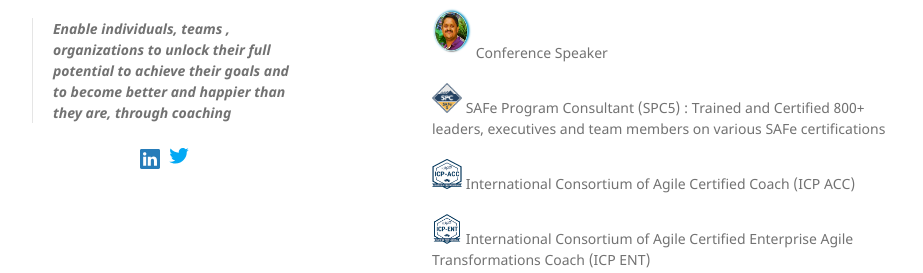
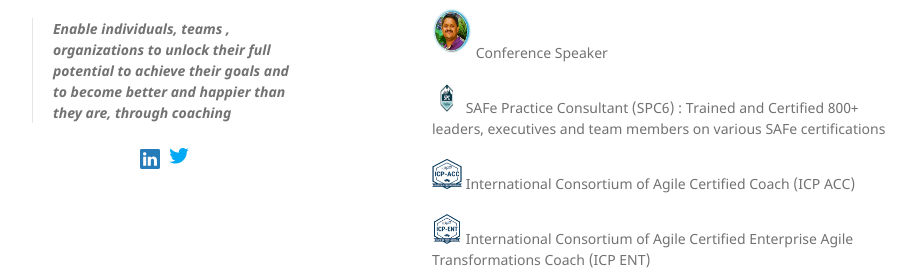
Before and after one commit to GuruPrasadThimmapuram/GuruPrasadThimmapuram.github.io, a Jekyll site: the page built from index.html, in a window 1280 px wide and 1298 px high. Shown: the part 377-650 px from the top of the window, without its empty margins (178-1101 px from the left). Built offline with Jekyll 4.4.1, drawn with Linux system fonts in a browser that asks for light colours.

Commit message:
added spc6 img

```diff
--- a/index.html
+++ b/index.html
@@ -16,7 +16,7 @@ title:
     <img border="0" alt="SPC5" src="/favicon-96x96.png" width="40px" height="50px">  Conference Speaker
 </ul>
 <ul>
-    <img border="0" alt="SPC5" src="/assets/img/SPC5.png" width="30px" height="30px"> SAFe Program Consultant (SPC5) : Trained and Certified 800+ leaders, executives and team members on various SAFe certifications
+    <img border="0" alt="SPC5" src="/assets/img/spc6.png" width="30px" height="30px"> SAFe Practice Consultant (SPC6) : Trained and Certified 800+ leaders, executives and team members on various SAFe certifications
 </ul>
 <ul>
     <img border="0" alt="SPC5" src="/assets/img/ICP ACC.png" width="30px" height="30px"> International Consortium of Agile Certified Coach (ICP ACC)
```
Also changed, not shown: assets/img/spc6.png (added).
